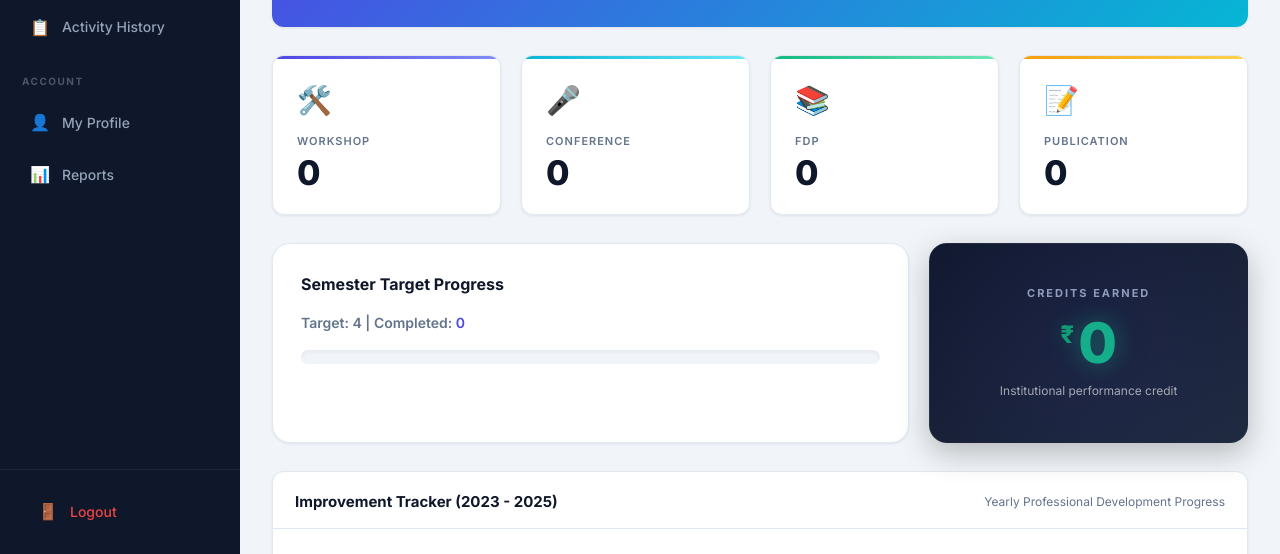
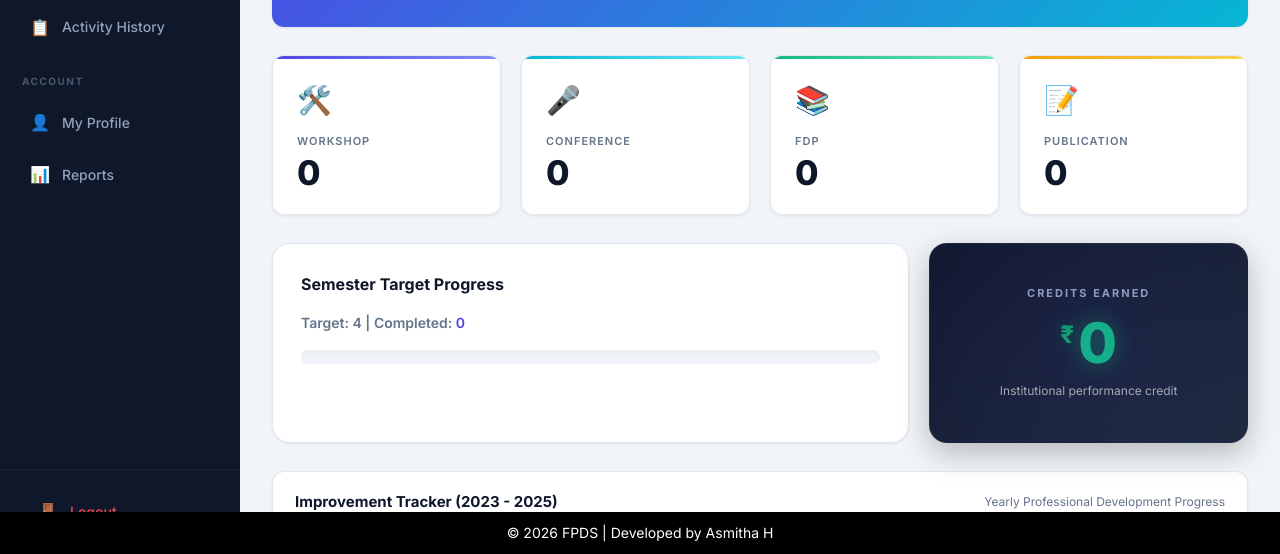
Before and after one commit to ASMITHA1605/FPDS-PROJECT-Faculty-Professional-Development-System-, a website: page dashboard.html in a window 1280 px wide. Shown: the part 246-800 px from the top of the page. Drawn offline with nearby package versions, Linux system fonts and the light colour scheme; no server answers; sample sign-in values are in the browser's storage.

Commit message:
demo fix for activity

```diff
--- a/dashboard.html
+++ b/dashboard.html
@@ -159,7 +159,19 @@
   </div>
 
   <div id="toast"></div>
+
+  <footer style="
+    position: fixed;
+    bottom: 0;
+    width: 100%;
+    background: black;
+    color: white;
+    text-align: center;
+    padding: 10px;
+  ">
+    © 2026 FPDS | Developed by Asmitha H
+  </footer>
+
   <script src="js/script.js"></script>
 </body>
-
 </html>
```
